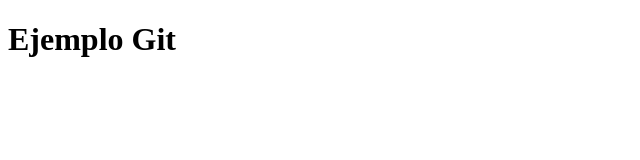
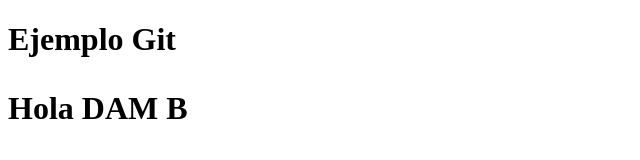
Before and after one commit to scarsan142/EjemploclaseGit75, a plain HTML site: page index.html in a window 1280 px wide. Shown: the whole page, without its empty margins (0-640 px from the left). Drawn offline with Linux system fonts and the light colour scheme.

Commit message:
Párrafo Añadido

```diff
--- a/index.html
+++ b/index.html
@@ -7,5 +7,6 @@
 </head>
 <body>
 	<h1>Ejemplo Git<h1/>
+		<p>Hola DAM B</p>
 </body>
 </html>
```
